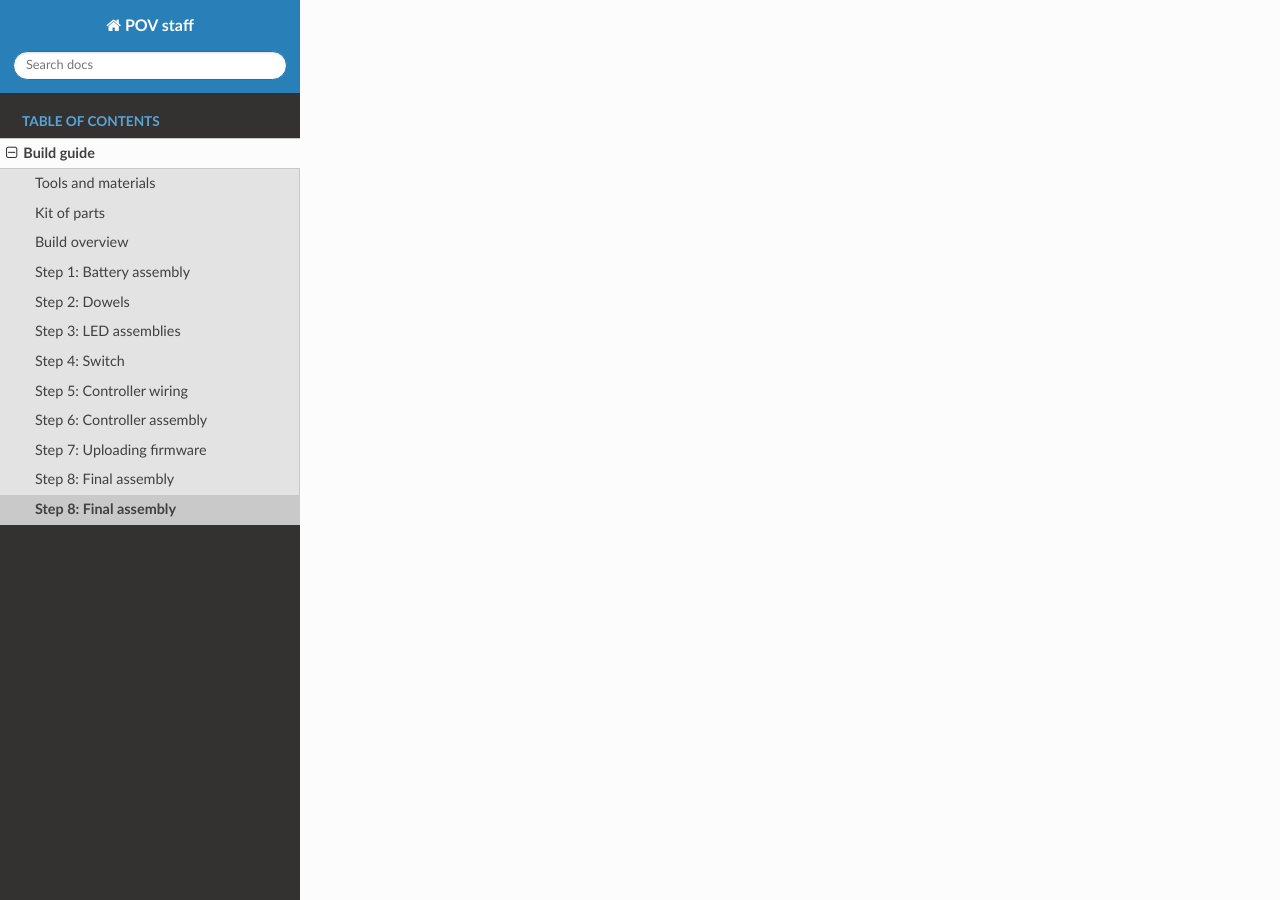
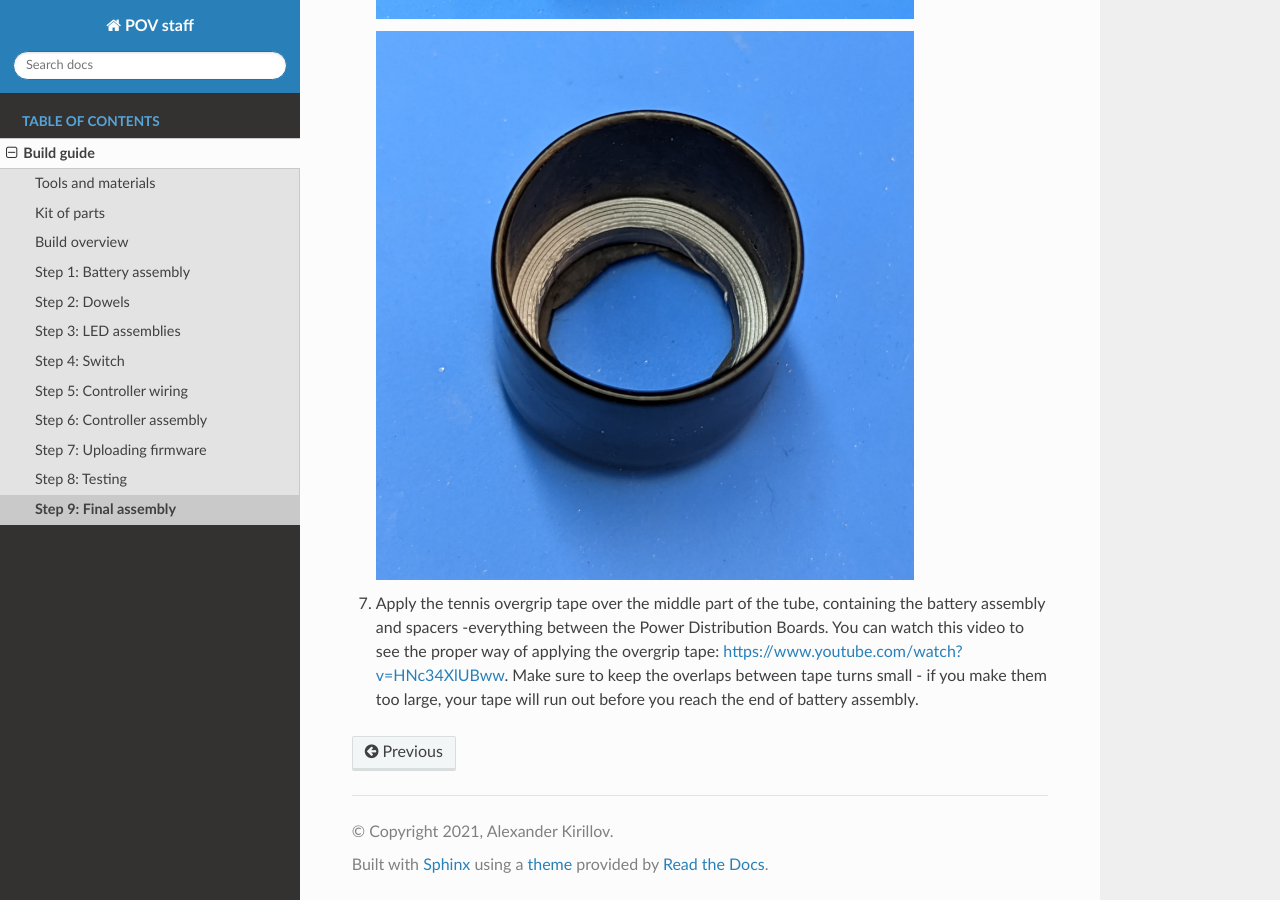
Before and after one commit to shurik179/povstaff, a Sphinx documentation site: the page built from docs/build-final.rst, in a window 1280 px wide and 900 px high, scrolled down 1723 px. Built offline with Sphinx 7.4.7 and the Read the Docs theme 2.0.0, drawn with Linux system fonts in a browser that asks for light colours; formulas are drawn with MathJax 3; pages that are not in the unit, such as notebooks, are missing from menus; some of the changed text lies outside the part shown.

Commit message:
docs update

```diff
--- a/docs/build-final.rst
+++ b/docs/build-final.rst
@@ -1,4 +1,4 @@
-Step 8: Final assembly
+Step 9: Final assembly
 ===============================
 
 Warning: inserting the whole assembly in the tube takes some time, and getting
@@ -29,3 +29,25 @@
    15mm) in it. Insert the switch spacer into the cap, with the angled side facing out.
    Use this assembly to cover the switch end of the tube. (The spacer prevent
    the switch from turning off  if you drop the staff.)
+
+
+   .. figure:: images/cap-1.jpg
+      :alt: Soldering wire to LED strip
+      :width: 80%
+
+   .. figure:: images/cap-2.jpg
+      :alt: Soldering wire to LED strip
+      :width: 80%
+
+
+   .. figure:: images/cap-3.jpg
+      :alt: Soldering wire to LED strip
+      :width: 80%
+
+7. Apply the tennis overgrip tape over the middle part of the tube,
+   containing the battery assembly and spacers -everything between the
+   Power Distribution Boards. You can watch this video to see the proper
+   way of applying the overgrip tape:
+   https://www.youtube.com/watch?v=HNc34XlUBww. Make sure to keep the overlaps
+   between tape turns small - if you make them too large, your tape will run out
+   before you reach the end of battery assembly.
--- a/docs/build-testing.rst
+++ b/docs/build-testing.rst
@@ -1,4 +1,4 @@
-Step 8: Final assembly
+Step 8: Testing
 ===============================
 Before continuing, remove the USB cable from the controller. Make sure the
 switch is in middle ("off") position.
```
Also changed, not shown: docs/images/cap-1.jpg (added), docs/images/cap-2.jpg (added), docs/images/cap-3.jpg (added).
